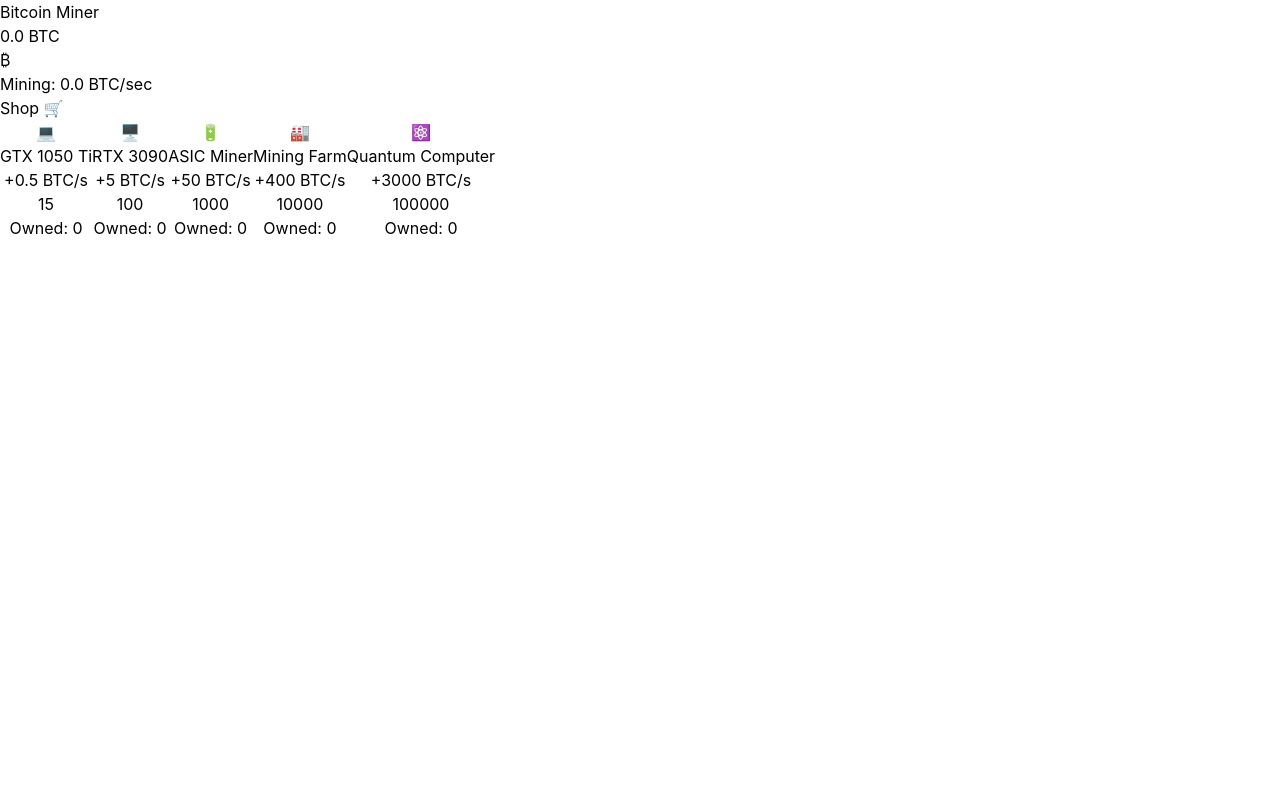
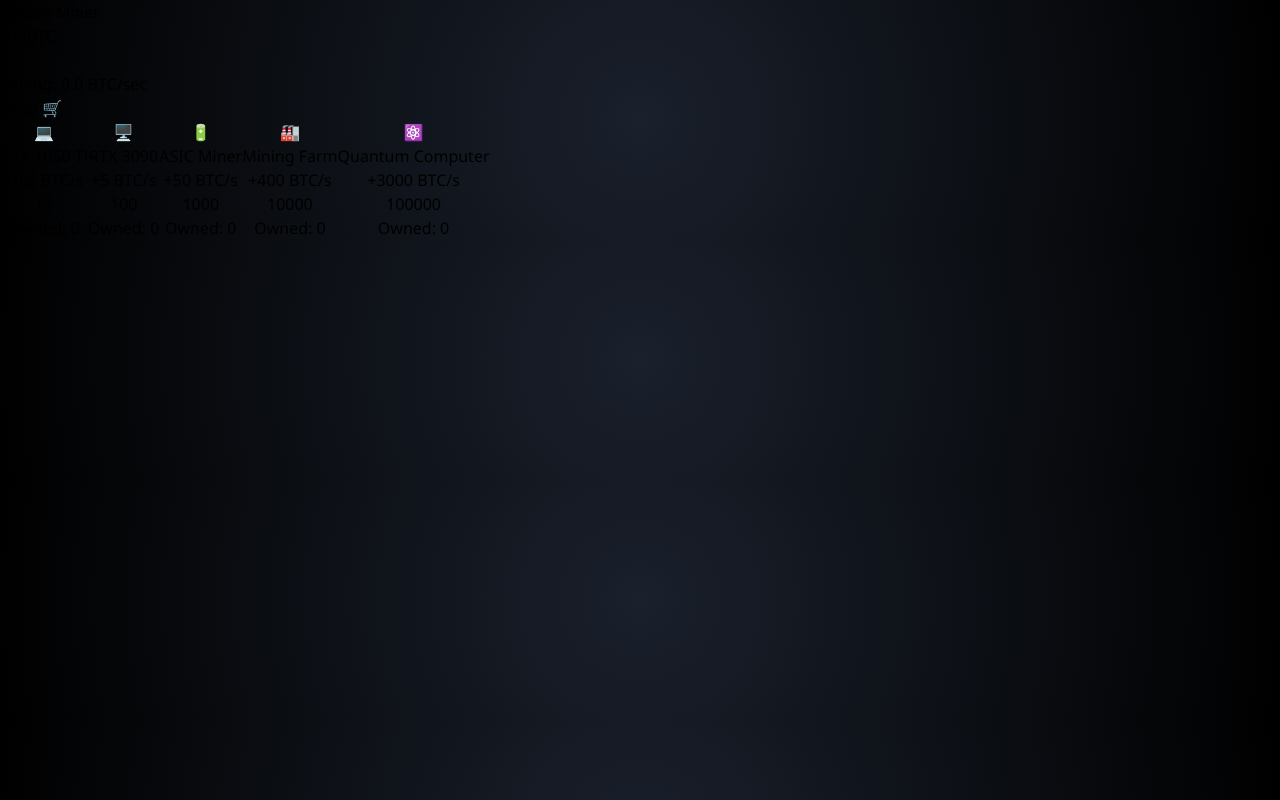
Before and after one commit to Sahibro/Bitcoin-miner-game, a React (Vite) app: page / in a window 1280 px wide. Built offline with nearby package versions, Linux system fonts and the light colour scheme.

Commit message:
Update index.css

```diff
--- a/src/index.css
+++ b/src/index.css
@@ -4,5 +4,40 @@
 
 body {
   margin: 0;
-  font-family: -apple-system, BlinkMacSystemFont, 'Segoe UI', Roboto, sans-serif;
+  font-family: 'Segoe UI', Tahoma, Geneva, Verdana, sans-serif;
+  background: radial-gradient(circle at center, #1a202c 0%, #000000 100%);
+  overflow: hidden; /* Scrollbar chupane ke liye */
+  touch-action: manipulation; /* Mobile pe double-tap zoom rokne ke liye */
 }
+
+/* Scrollbar styling for Shop */
+::-webkit-scrollbar {
+  width: 8px;
+}
+::-webkit-scrollbar-track {
+  background: #2d3748;
+}
+::-webkit-scrollbar-thumb {
+  background: #f59e0b;
+  border-radius: 4px;
+}
+::-webkit-scrollbar-thumb:hover {
+  background: #d97706;
+}
+
+/* Animations */
+@keyframes floatUp {
+  0% { transform: translateY(0) scale(1); opacity: 1; }
+  100% { transform: translateY(-50px) scale(1.5); opacity: 0; }
+}
+
+.float-text {
+  position: absolute;
+  color: #fff;
+  font-weight: bold;
+  font-size: 1.5rem;
+  pointer-events: none;
+  animation: floatUp 1s ease-out forwards;
+  z-index: 50;
+  text-shadow: 0 0 10px rgba(245, 158, 11, 0.8);
+}
```
